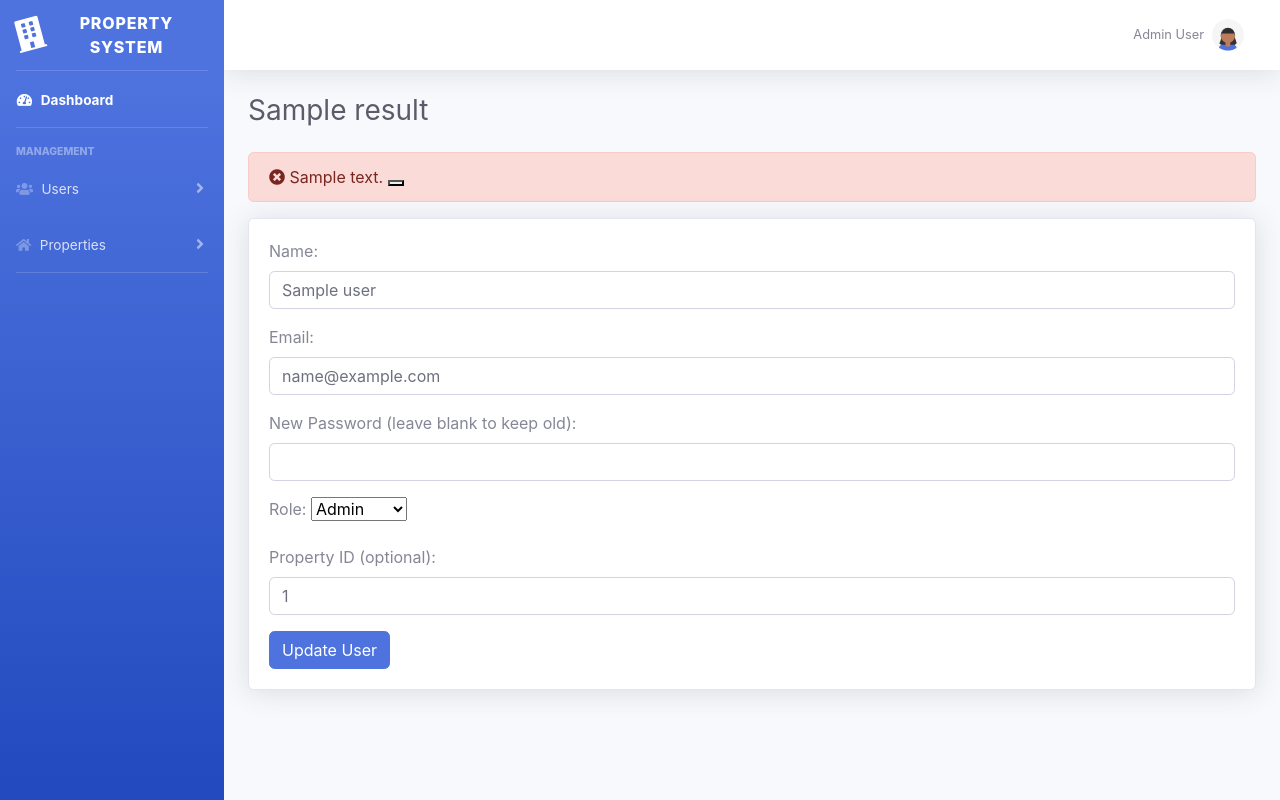
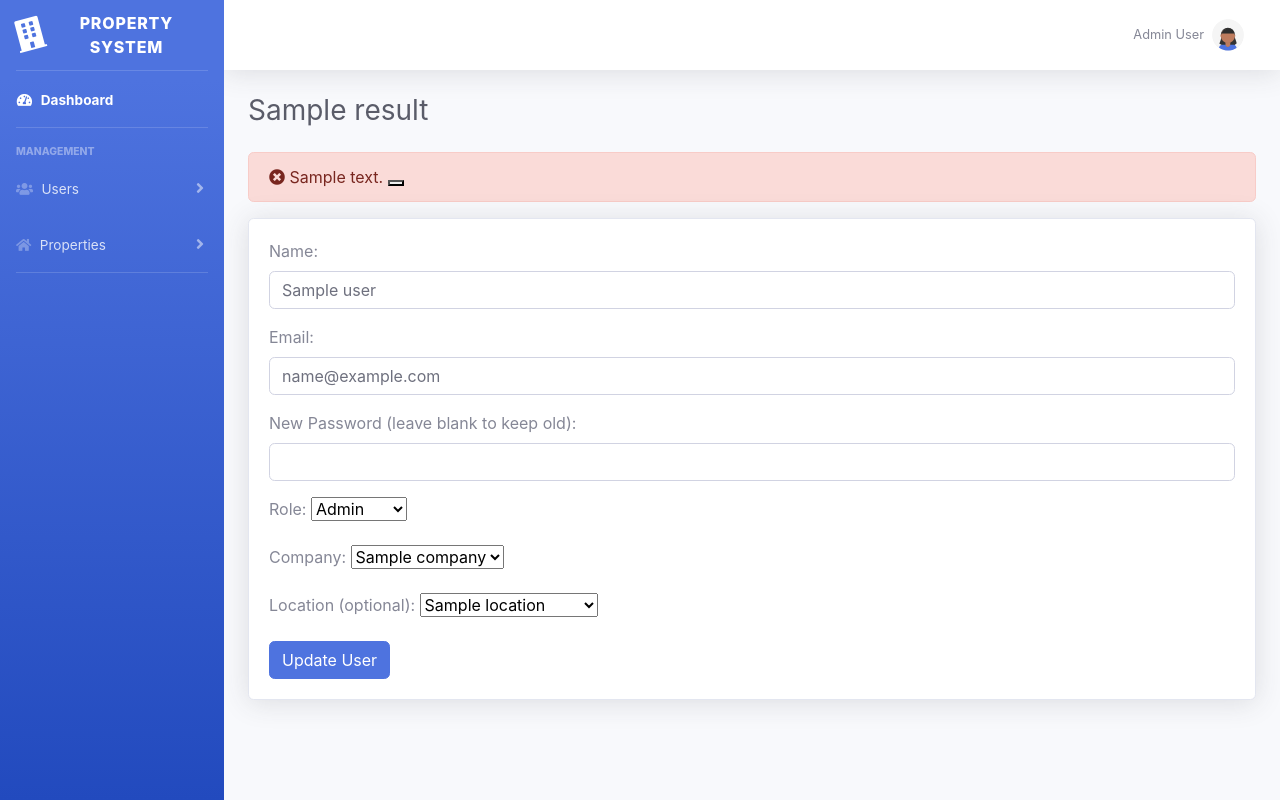
Before and after one commit to VirtusStack/Property_Amenity_Marketing_System, a PHP site: the page made by templates/users/edit_user.php in a window 1280 px wide. Run offline with PHP 8.4, Linux system fonts and the light colour scheme; data comes from the database, SQL or seed files in the repository; tables that the repository leaves empty or names only in its code hold one stand-in row (values such as "Sample post"); the template is opened without the code that fills it: most values are stand-ins (such as "Sample title", 1, 10 or a date in 2020); some libraries are stand-ins or nearby versions.

Commit message:
Update edit_user.php

```diff
--- a/templates/users/edit_user.php
+++ b/templates/users/edit_user.php
@@ -1,7 +1,8 @@
 <?php
 // /templates/users/edit_user.php
-// -------------------------
+
 // View file: Edit User form
+
 ?>
 <?php include __DIR__ . "/../include/header.php"; ?>
 
@@ -76,11 +77,33 @@
                                 </select>
                             </div>
 
-                            <!-- Property (optional) -->
+                            <!-- Company dropdown -->
                             <div class="mb-3">
-                                <label class="form-label">Property ID (optional):</label>
-                                <input type="number" name="property_id" class="form-control"
-                                    value="<?= htmlspecialchars($results['user']['property_id']) ?>">
+                                <label class="form-label">Company:</label>
+                                <select name="company_id" class="form-select" required>
+                                    <?php
+                                    $companies = $pdo->query("SELECT * FROM companies")->fetchAll();
+                                    foreach ($companies as $company) {
+                                        $selected = ($company['company_id'] == $results['user']['company_id']) ? "selected" : "";
+                                        echo "<option value='{$company['company_id']}' $selected>{$company['company_name']}</option>";
+                                    }
+                                    ?>
+                                </select>
+                            </div>
+
+                            <!-- Location dropdown -->
+                            <div class="mb-3">
+                                <label class="form-label">Location (optional):</label>
+                                <select name="location_id" class="form-select">
+                                    <option value="">-- Select Location --</option>
+                                    <?php
+                                    $locations = $pdo->query("SELECT * FROM locations")->fetchAll();
+                                    foreach ($locations as $location) {
+                                        $selected = ($location['location_id'] == $results['user']['location_id']) ? "selected" : "";
+                                        echo "<option value='{$location['location_id']}' $selected>{$location['location_name']}</option>";
+                                    }
+                                    ?>
+                                </select>
                             </div>
 
                             <!-- Submit button -->
```
